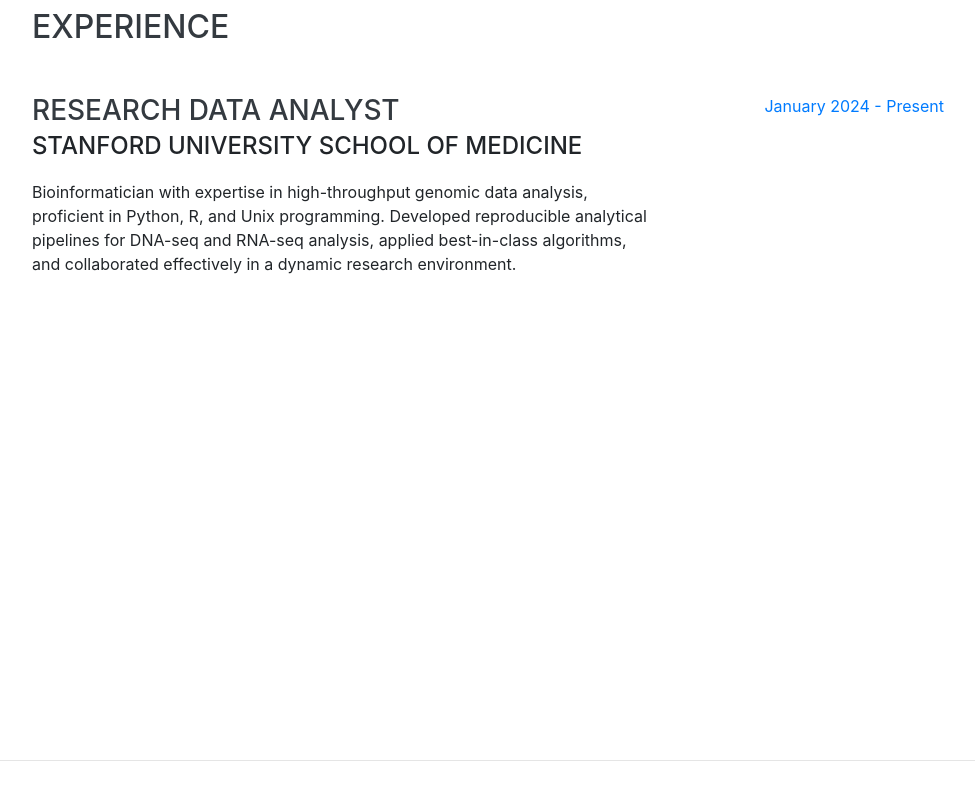
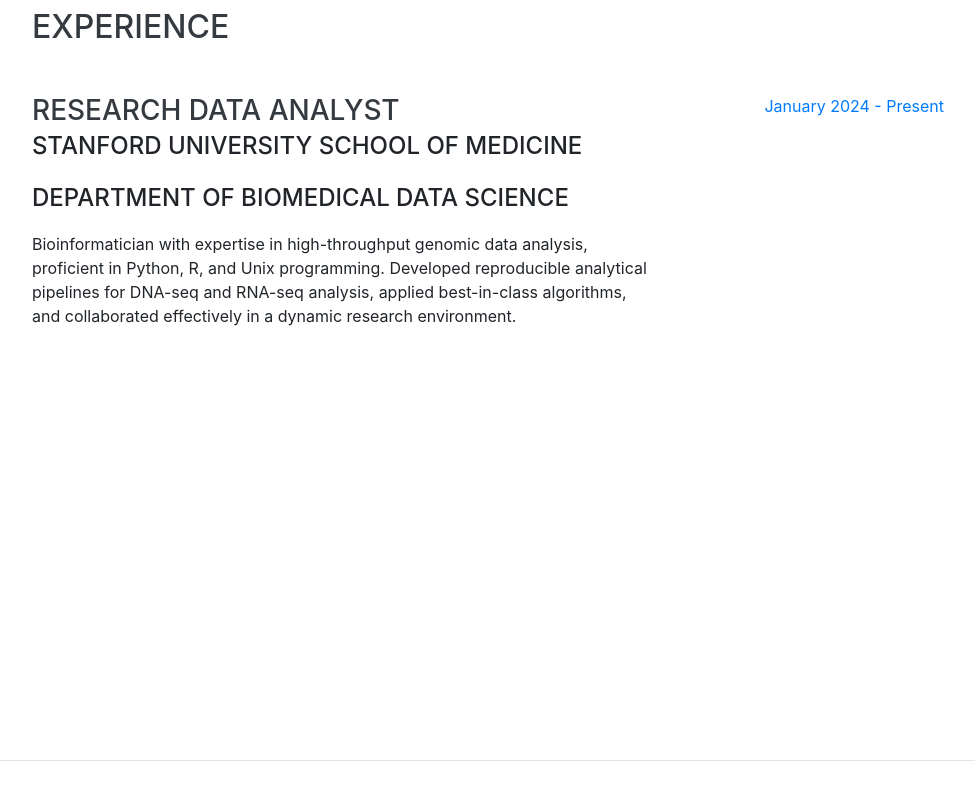
Before and after one commit to djcotter/djcotter.github.io, a website with bundled scripts: page index.html in a window 1280 px wide. Shown: the part 1642-2442 px from the top of the page, without its empty margins (288-1263 px from the left). Built offline with nearby package versions, Linux system fonts and the light colour scheme; a web font is replaced by a local one.

Commit message:
Update index.html

```diff
--- a/index.html
+++ b/index.html
@@ -185,6 +185,7 @@
           <div class="resume-content">
             <h3 class="mb-0">Research Data Analyst</h3>
             <div class="subheading mb-3">Stanford University School of Medicine</div>
+            <div class="subheading mb-3">Department of Biomedical Data Science</div>
             <p>Bioinformatician with expertise in high-throughput genomic data analysis, proficient in Python, R, and Unix programming. Developed reproducible analytical pipelines for DNA-seq and RNA-seq analysis, applied best-in-class algorithms, and collaborated effectively in a dynamic research environment.</p>
           </div>
           <div class="resume-date text-md-right">
```
